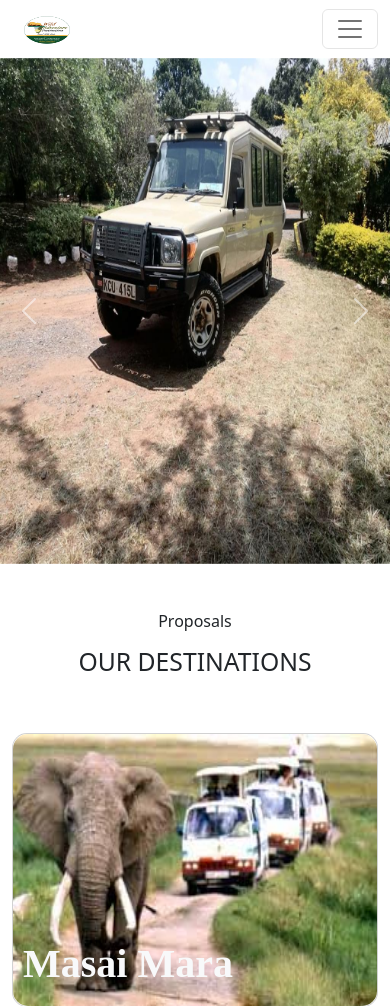
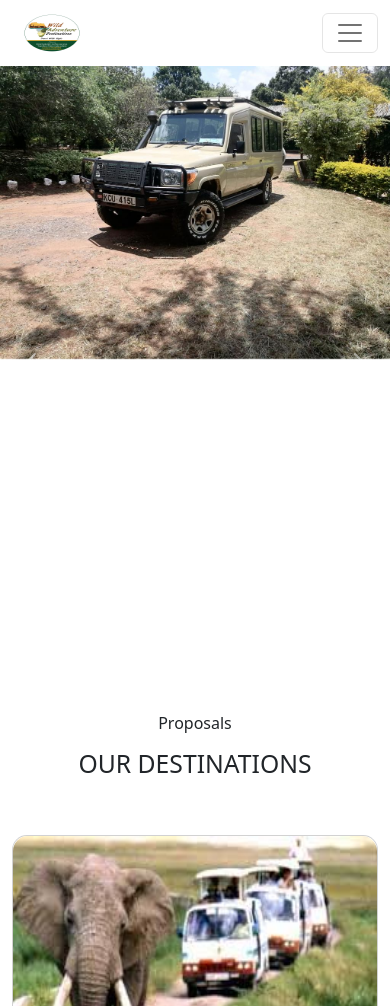
Before and after one commit to muthengicollins8/tours_travel_website, a PHP site: page / in a window 390 px wide. Shown: the top 1006 px of the page. Run offline with PHP 8.4, Linux system fonts and the light colour scheme; some libraries are stand-ins or nearby versions.

Commit message:
some editting

```diff
--- a/index.php
+++ b/index.php
@@ -13,6 +13,8 @@
       .nav-link{
         color:black;
       }
+
+
 
       .carousel-caption{
         font-size:50px !important;
@@ -102,22 +104,22 @@
 
 <div id="carouselExampleInterval" class="carousel slide  carousel-fade" data-bs-ride="carousel">
   <div class="carousel-inner">
-    <div class="carousel-item active" data-bs-interval="5000">
-      <img src="images/gall20.jpg" class="d-block carousel-images w-100" alt="tours">
+    <div class="carousel-item active carousel-img" data-bs-interval="5000">
+      <img src="images/gall20.jpg" class="d-block  w-100" alt="tours">
       <div class="carousel-caption d-none d-md-block">
 
             <p>Experience your vacations in our best rides.</p>
           </div>
     </div>
-    <div class="carousel-item" data-bs-interval="5000">
-      <img src="images/tour6.jpg" class="d-block carousel-images w-100" alt="tours">
+    <div class="carousel-item carousel-img" data-bs-interval="5000">
+      <img src="images/tour6.jpg" class="d-block w-100" alt="tours">
       <div class="carousel-caption d-none d-md-block">
 
             <p>One of the best hotel serenity you will get to be in.</p>
           </div>
     </div>
-    <div class="carousel-item">
-      <img src="images/gall13.jpg" class="d-block carousel-images w-100" alt="tours">
+    <div class="carousel-item carousel-img">
+      <img src="images/gall13.jpg" class="d-block  w-100" alt="tours">
       <div class="carousel-caption d-none d-md-block">
 
             <p>We have choosen the best amenities for your loved ones.</p>
--- a/style.css
+++ b/style.css
@@ -43,15 +43,15 @@
    width: 90%;
 }
 
-.carousel img{
-  height:88vh !important;
+.carousel-img{
+  height:800px !important;
 }
 
 @media only screen and (max-width: 768px) {
   /* For mobile phones: */
   .navbar-brand img{
-    height: 30px;
-    width: 50px;
+    height: 40px;
+    width: 60px;
   }
 
   .nav-item .button{
@@ -87,8 +87,8 @@
    width: 100%;
 }
 
-.carousel img{
-  height:60vh !important;
+.carousel-img{
+  height:600px !important;
 }
 
 
```
